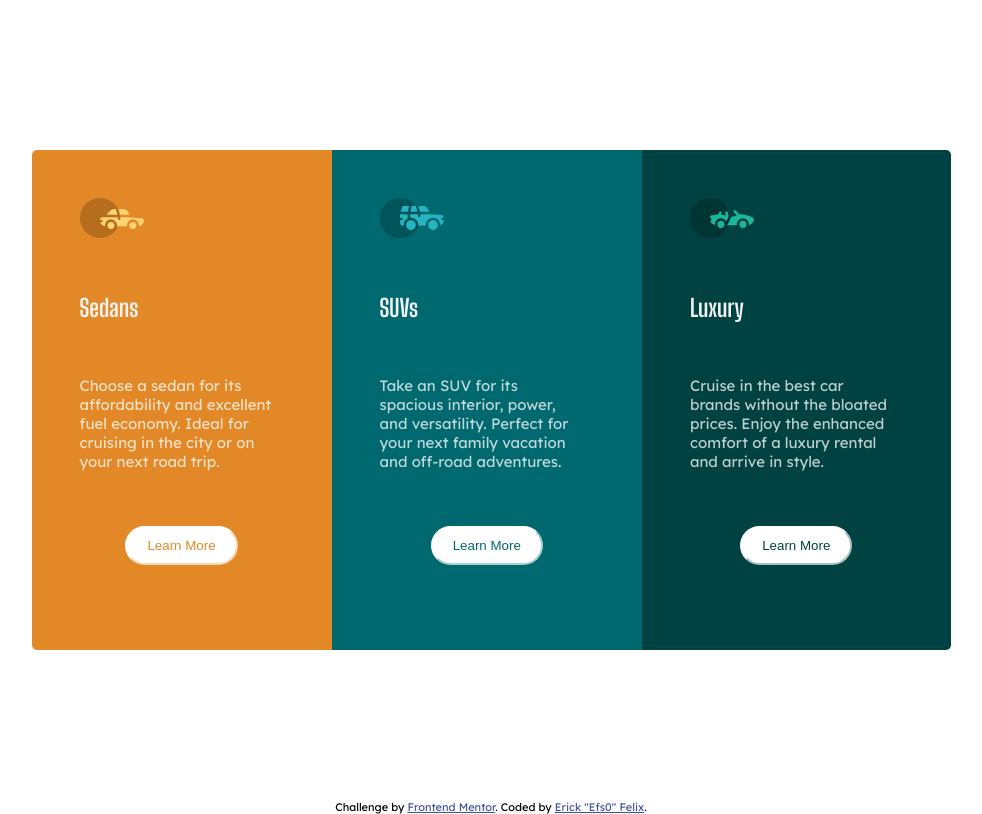
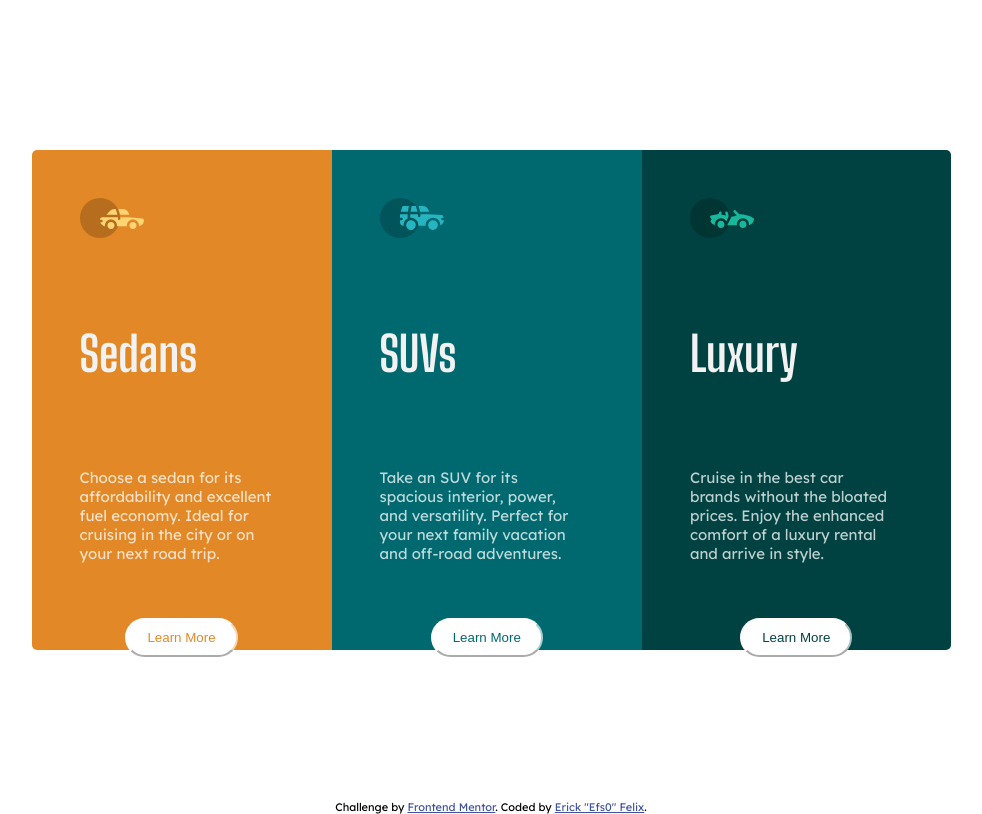
Before and after one commit to efs0-cod3/3-columns, a plain HTML site: page index.html in a window 1280 px wide. Shown: the whole page, without its empty margins (149-1131 px from the left). Drawn offline with Linux system fonts and the light colour scheme.

Commit message:
Update index.html

```diff
--- a/index.html
+++ b/index.html
@@ -25,7 +25,7 @@
           <img src="images/icon-sedans.svg" alt="">
         </div>
         <header class="card-header">
-          Sedans
+          <h1>Sedans</h1>
         </header>
         <div class="card-content">
           Choose a sedan for its affordability and excellent fuel economy. Ideal for cruising in the city
@@ -41,7 +41,7 @@
           <img src="images/icon-suvs.svg" alt="">
         </div>
         <header class="card-header">
-          SUVs
+          <h1>SUVs</h1>
         </header>
         <div class="card-content">
           Take an SUV for its spacious interior, power, and versatility. Perfect for your next family vacation
@@ -57,7 +57,7 @@
           <img src="images/icon-luxury.svg" alt="">
         </div>
         <header class="card-header">
-          Luxury
+          <h1>Luxury</h1>
         </header>
         <div class="card-content">
           Cruise in the best car brands without the bloated prices. Enjoy the enhanced comfort of a luxury
```
